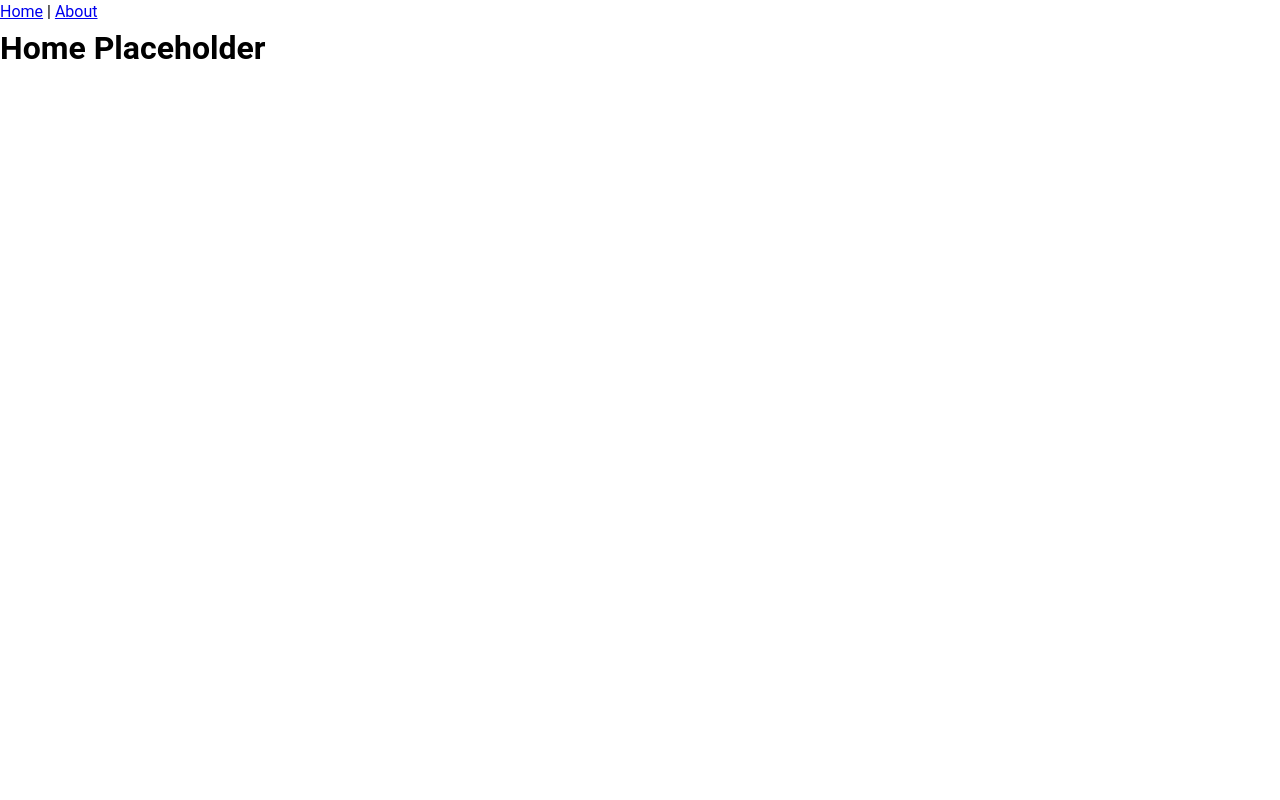
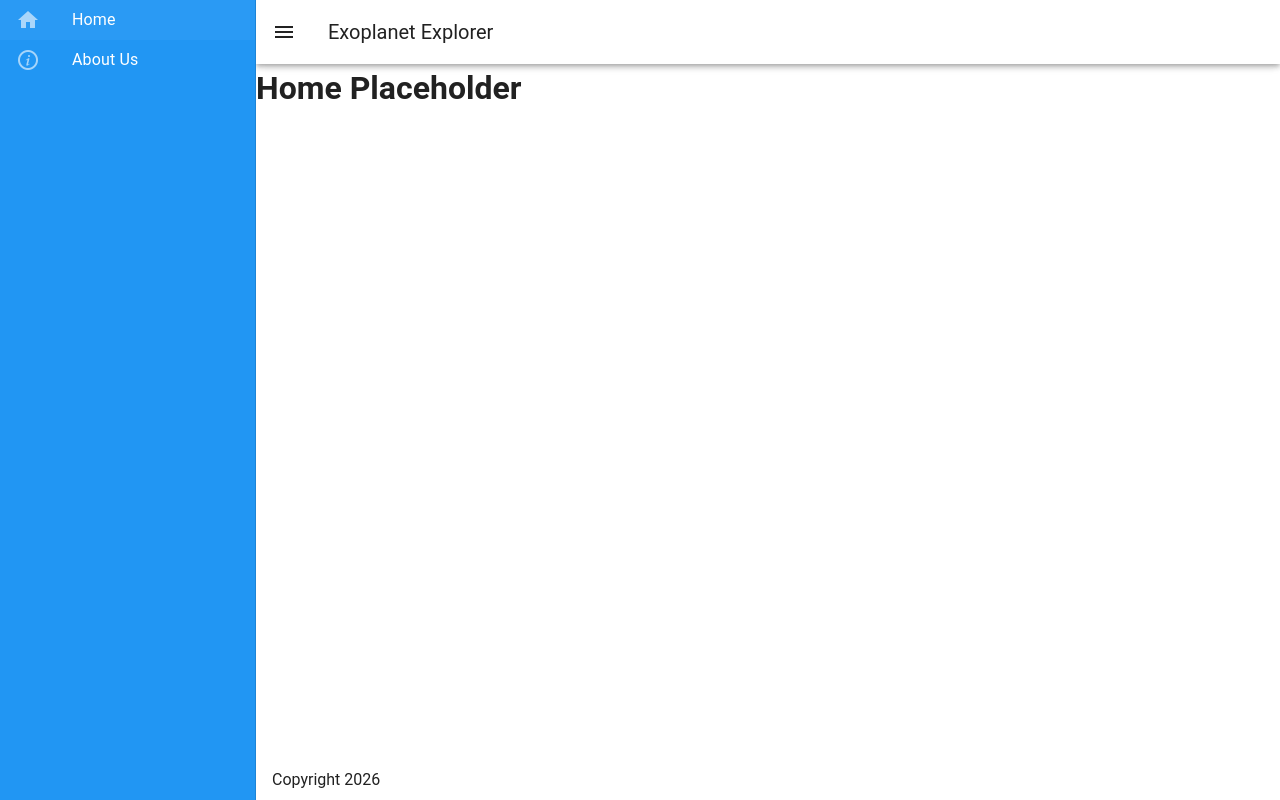
Before and after one commit to t-shimb-g/ExoplanetViewer, a Vue app: page / in a window 1280 px wide. Built offline with nearby package versions, Linux system fonts and the light colour scheme.

Commit message:
Experimenting with Vuetify

```diff
--- a/src/App.vue
+++ b/src/App.vue
@@ -9,6 +9,7 @@ const routes = {
 }
 
 const currentPath = ref(window.location.hash)
+const drawer = ref(true);
 
 window.addEventListener('hashchange', () => {
     currentPath.value = window.location.hash
@@ -21,8 +22,28 @@ const currentView = computed(() => {
 </script>
 
 <template>
-    <a href="#/">Home</a> |
-    <a href="#/about">About</a>
-
-    <component :is="currentView"></component>
+    <v-app>
+        <v-navigation-drawer color="blue" v-model="drawer">
+            <v-list-item
+                prepend-icon="mdi-home"
+                href="#/"
+                title="Home"
+                @click="drawer = !drawer"
+            ></v-list-item>
+            <v-list-item
+                prepend-icon="mdi-information-variant-circle-outline"
+                href="#/about"
+                title="About Us"
+                @click="drawer = !drawer"
+            ></v-list-item>
+        </v-navigation-drawer>
+        <v-app-bar>
+            <v-app-bar-nav-icon @click="drawer = !drawer"></v-app-bar-nav-icon>
+            <v-app-bar-title>Exoplanet Explorer</v-app-bar-title>
+        </v-app-bar>
+        <v-main>
+            <component :is="currentView"></component>
+        </v-main>
+        <v-footer app="true">Copyright 2026</v-footer>
+    </v-app>
 </template>
```
Also changed, not shown: 1 other file (tests, documents, lock files or other folders).
